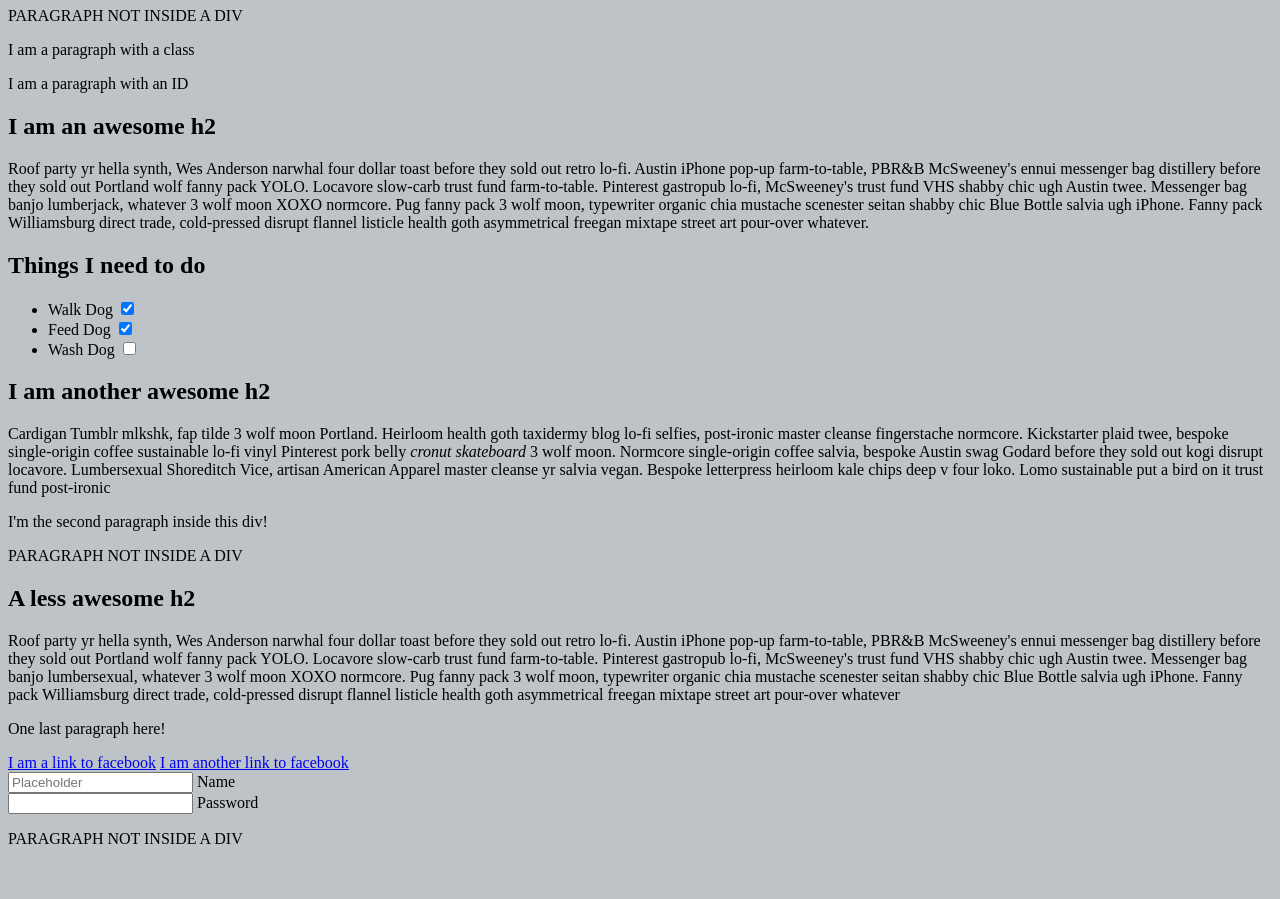
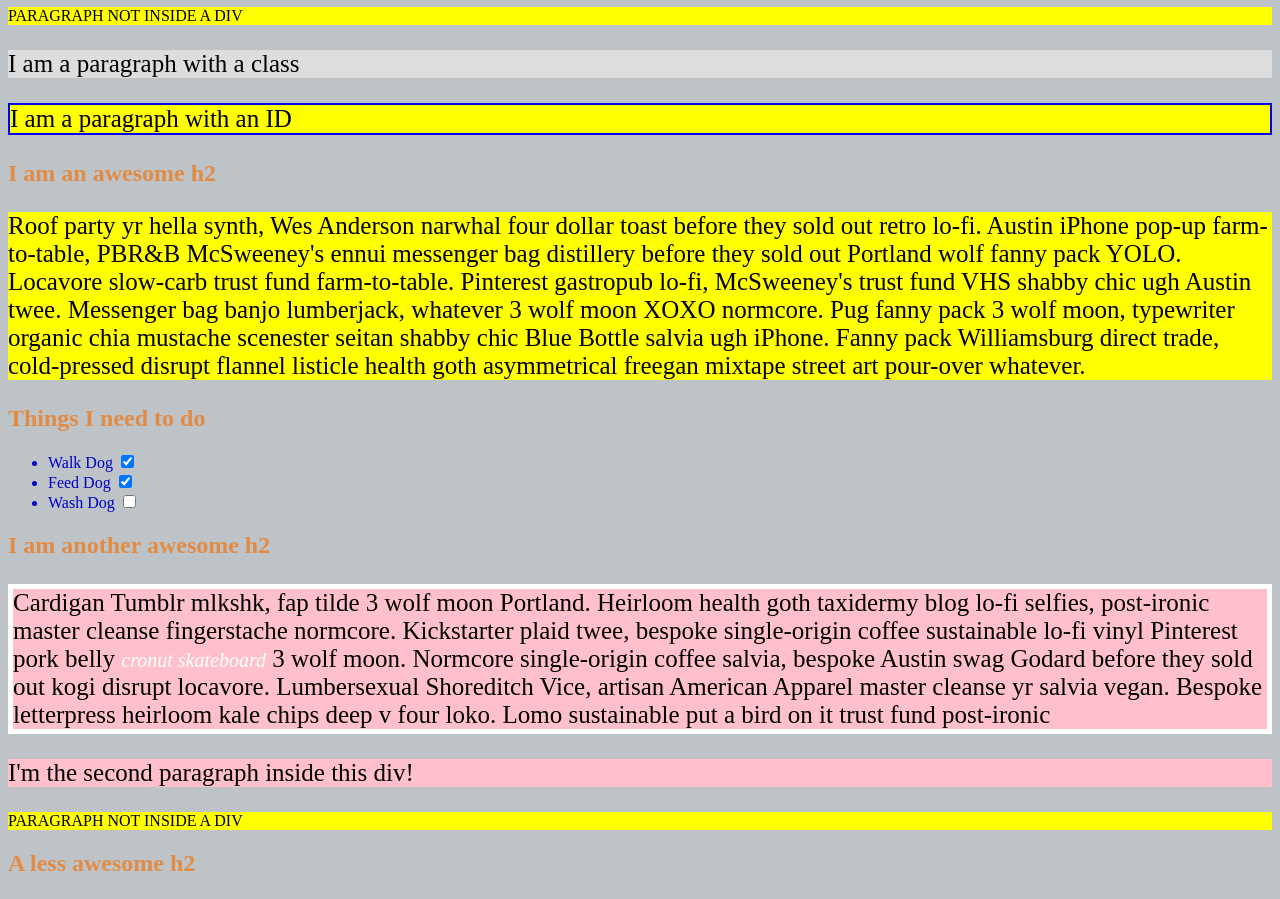
Before and after one commit to Zairaxx/ovningsuppgift-css-fend24, a plain HTML site: page index.html in a window 1280 px wide. Shown: the part 73-972 px from the top of the page. Before the commit the page ends 937 px from the top, so only its background shows below. Drawn offline with Linux system fonts and the light colour scheme.

Commit message:
full solution

```diff
--- a/style.css
+++ b/style.css
@@ -16,30 +16,77 @@ body {
 
 /* Make the <h1> element #9b59b6*/
 
+h1 {
+    color:#9b59b6;
+}
+
 /* Make all <h2> elements orange (pick your own hexadecimal orange)*/
 
+h2 {
+    color:#e28b44;
+}
 
 /* Make all <li> elements blue (pick your own hexadecimal blue)*/
 
+li {
+    color:#0000c4;
+}
 
 /*Change the background on every paragraph to be yellow*/
 
+p {
+    background-color:yellow;
+}
 
 /*Make all inputs have a 3px red border*/
 
+input {
+    border: 3px solid red;
+}
+
 /* Give everything with the class 'hello' an almost-white background () */
+
+.hello {
+    background:#ddd;
+}
 
 /* Give the element with id 'special' a 2px solid blue border (pick your own rgb blue)*/
 
+#special {
+    border:2px #0000f4 solid;
+}
+
 /*Make all the <p>'s that are nested inside of divs 25px font (font-size: 25px)*/
+
+div p {
+    font-size:25px;
+}
+
 
 /*Make only inputs with type 'text' have a gray background*/
 
+input[type="text"] {
+ background:grey;
+}
+
 /* Give both <p>'s inside the 3rd <div> a pink background*/
+
+div:nth-of-type(3) p {
+    background:pink;
+}
 
 /* Give the 2nd <p> inside the 3rd <div> a 5px white border*/
 
+div:nth-of-type(3) p:nth-child(2) {
+    border: 5px solid white;
+}
+
 /* Make the <em> in the 3rd <div> element white and 20px font */
+
+div:nth-of-type(3) em {
+    color:white;
+    font-size:20px;
+}
 
 /* BONUS CHALLENGES - You may need to research some other selectors and properties */
 
```
Also changed, not shown: index.html (+1 -0 lines).
